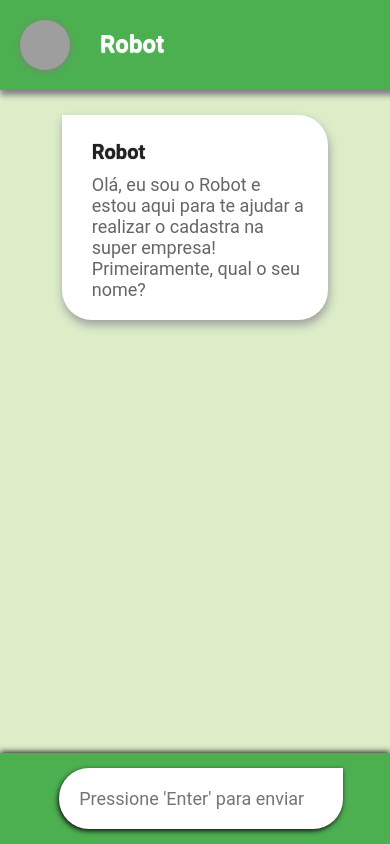
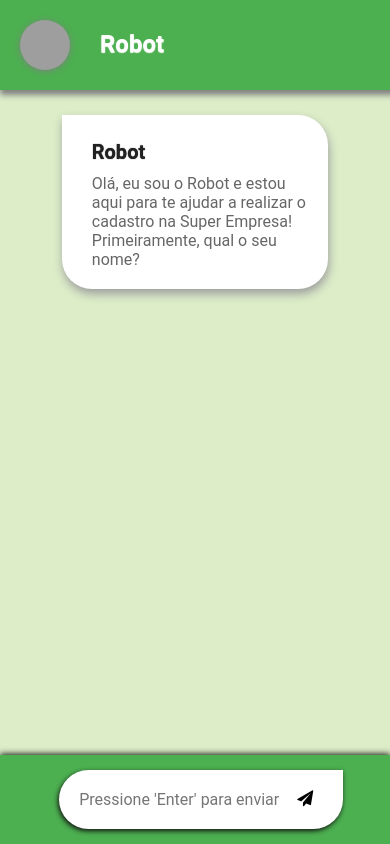
Before and after one commit to joao-zanutto/chat-form, a React (Create React App) app: page / in a window 390 px wide. Built offline with nearby package versions, Linux system fonts and the light colour scheme; grey boxes are pictures that could not be loaded.

Commit message:
Some more design changes for mobile compatibility

```diff
--- a/src/components/Message.js
+++ b/src/components/Message.js
@@ -45,7 +45,7 @@ const Message = ({ message }) => {
 				<h4 style={styles.header}>
 					{message.sender === '' ? 'Usuário' : message.sender}
 				</h4>
-				<p style={{ fontFamily: 'Roboto', color: '#666666', fontSize: '18px' }}>
+				<p style={{ fontFamily: 'Roboto', color: '#666666', fontSize: '16px' }}>
 					{' '}
 					{message.text === '' ? '...' : message.text}{' '}
 				</p>
--- a/src/components/UserInput.js
+++ b/src/components/UserInput.js
@@ -21,15 +21,16 @@ const styles = {
 		float: 'right',
 		textAlign: 'left',
 		boxShadow: '-1px 2px 5px #111111',
+		display: 'flex',
 	},
 	input: {
 		width: '100%',
 		border: '0px',
 		outline: 'none',
 		fontFamily: 'Roboto',
-		fontSize: '18px',
+		fontSize: '16px',
 	},
-	button: {
+	saveButton: {
 		width: '100%',
 		padding: '7px',
 		borderRadius: '25px',
@@ -42,6 +43,9 @@ const styles = {
 		fontWeight: 'bold',
 		textShadow: '0px 0.3px 2px black',
 		boxShadow: '0px 0px 20px grey',
+	},
+	sendButton: {
+		color: 'black',
 	},
 };
 
@@ -72,11 +76,15 @@ const UserInput = ({
 				) : step < 7 ? (
 					<RateForm submitRating={submitRating} />
 				) : step < 8 ? (
-					<button style={styles.button} onClick={handleSubmit}>
+					<button style={styles.saveButton} onClick={handleSubmit}>
 						{' '}
-						Enviar{' '}
+						Salvar{' '}
 					</button>
 				) : null}
+				<i
+					style={styles.sendButton}
+					class='fa fa-send'
+					onClick={() => send(step)}></i>
 			</div>
 		</div>
 	);
--- a/src/defaults.js
+++ b/src/defaults.js
@@ -17,6 +17,6 @@ export const initialChat = [
 		text:
 			'Olá, eu sou o ' +
 			robot +
-			' e estou aqui para te ajudar a realizar o cadastra na super empresa! Primeiramente, qual o seu nome?',
+			' e estou aqui para te ajudar a realizar o cadastro na Super Empresa! Primeiramente, qual o seu nome?',
 	},
 ];
```
